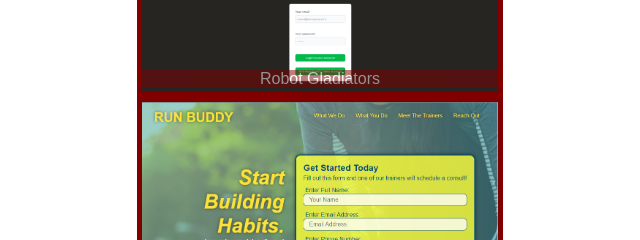
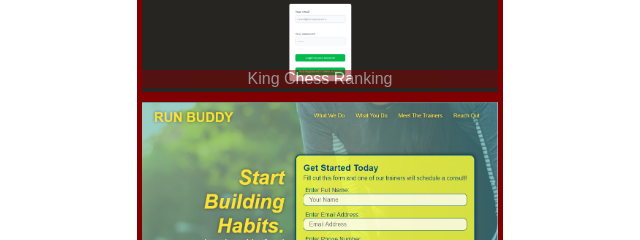
Before and after one commit to JCH95/JoshHorger-Professional-Portfolio, a plain HTML site: page index.html in a window 1280 px wide. Shown: the part 1283-1523 px from the top of the page, 320-960 px from the left. Drawn offline with Linux system fonts and the light colour scheme.

Commit message:
changed title of 2nd project

```diff
--- a/index.html
+++ b/index.html
@@ -67,7 +67,7 @@
                     <a href="https://github.com/JCH95/Chess-App-Project-2" target="_blank">
                         <img src="assets/images/chess-app.png" alt="Robots Fighting" class="img-2">
                     </a>
-                    <div class="overlay">Robot Gladiators</div>
+                    <div class="overlay">King Chess Ranking</div>
                 </div>
 
                 <div class="project">
```
